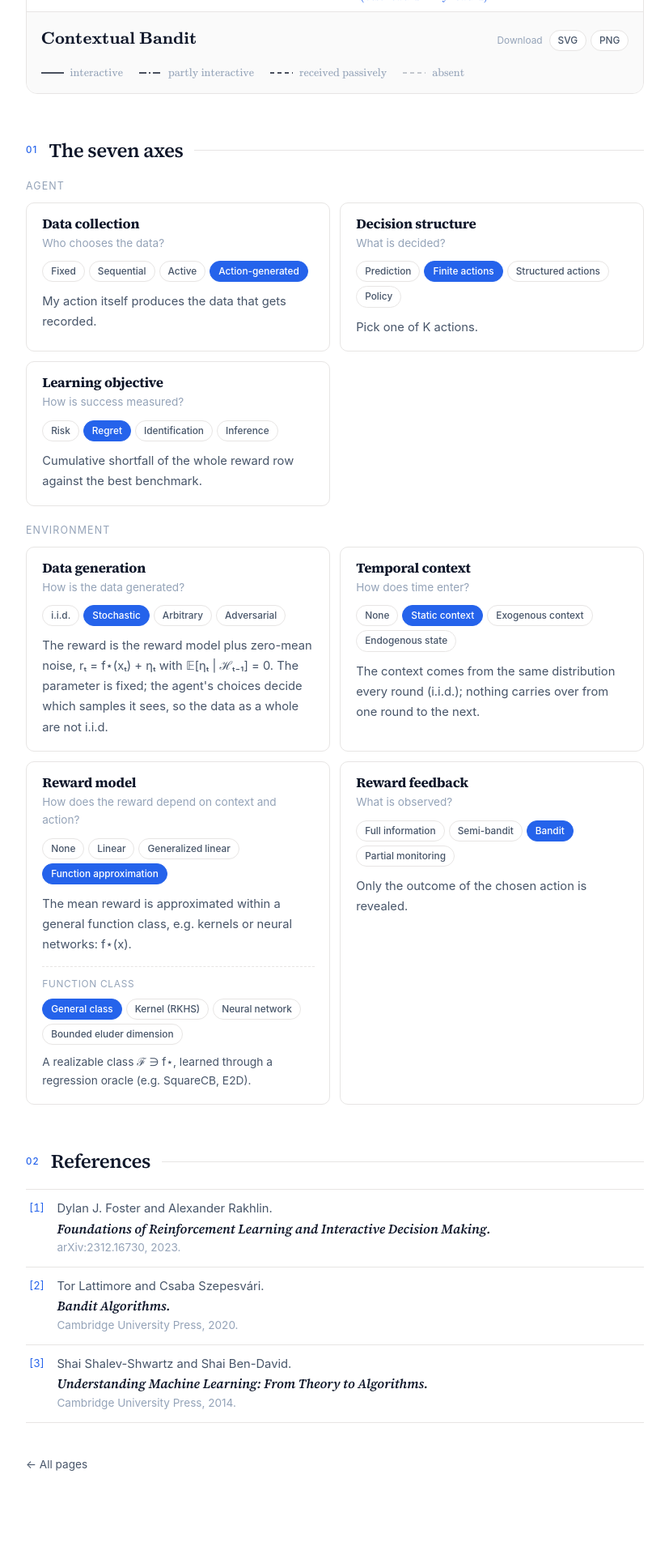
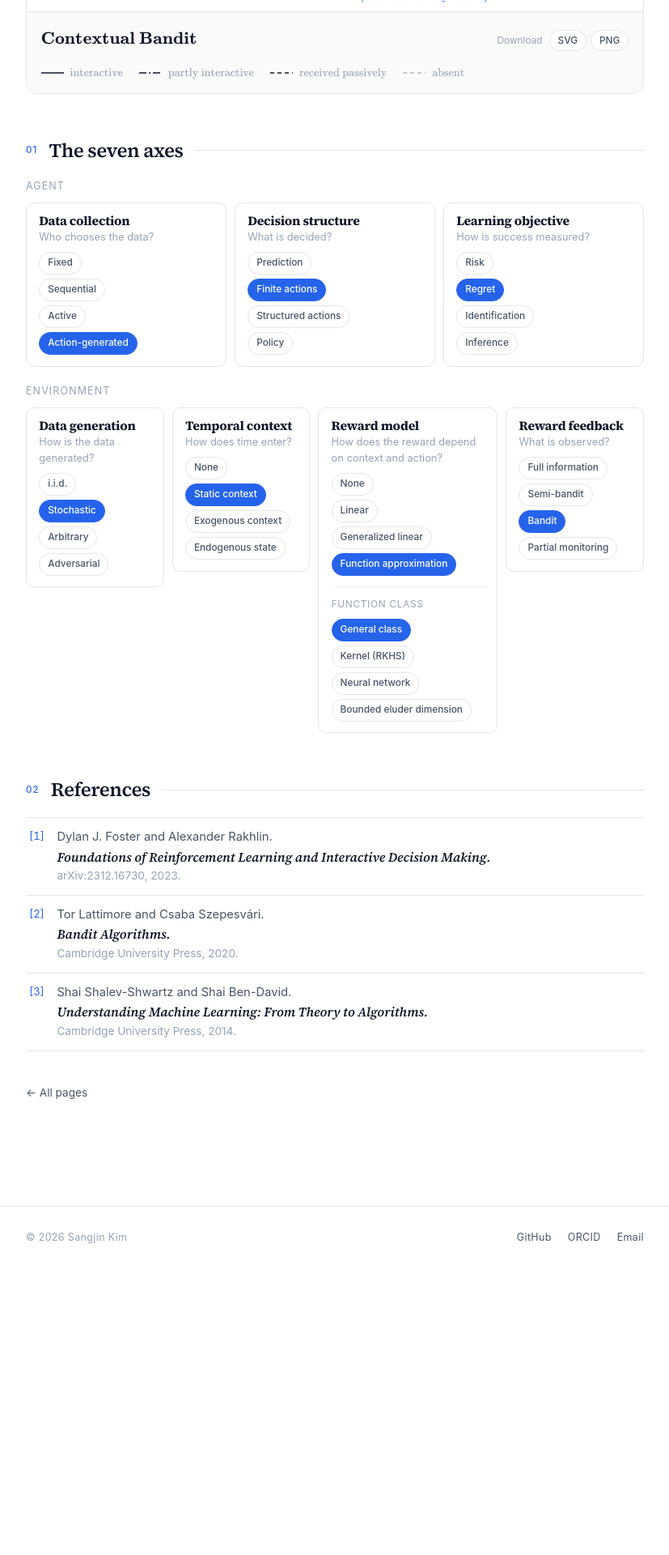
Before and after one commit to hajin322/hajin322.github.io, a Jekyll site: the page built from pages/learning-framework.html, in a window 1280 px wide. Shown: the part 1930-3850 px from the top of the page at 81% size, without its empty margins (226-1053 px from the left). Built offline with Jekyll 4.4.1, drawn with Linux system fonts in a browser that asks for light colours; after the commit the page ends 3497 px from its top, so only the background shows below that.

Commit message:
Learning Framework: compact axis cards in one row per group, vertical options, no descriptions
Co-Authored-By: Claude Opus 5.5 <noreply@anthropic.com>
Claude-Session: https://claude.ai/code/session_01VvtsEcmZv8dHogZEbQmM4V

```diff
--- a/pages/learning-framework.html
+++ b/pages/learning-framework.html
@@ -124,11 +124,12 @@ html[lang="ko"] .lf-dl::before { content: "다운로드"; }
 #fig text.focus, #fig g.focus text { fill: var(--accent-deep); font-weight: 700; }
 
 /* axis cards */
-.lf-axes { display: grid; grid-template-columns: repeat(2, minmax(0, 1fr)); gap: 12px; }
+.lf-axes { display: grid; grid-template-columns: repeat(3, minmax(0, 1fr)); gap: 10px; align-items: start; }
+#axes-env { grid-template-columns: minmax(0, 1fr) minmax(0, 1fr) minmax(0, 1.3fr) minmax(0, 1fr); }
 .lf-card {
   position: relative; overflow: hidden;
   border: 1px solid var(--border); border-radius: var(--radius-md);
-  background: var(--surface); padding: 1rem 1.1rem 1.05rem 1.2rem;
+  background: var(--surface); padding: 0.8rem 0.85rem 0.85rem 0.95rem;
   transition: border-color 0.2s var(--ease), background 0.2s var(--ease);
 }
 .lf-card::before {
@@ -139,11 +140,12 @@ html[lang="ko"] .lf-dl::before { content: "다운로드"; }
 .lf-card:hover { background: var(--surface-2); }
 .lf-card.on { border-color: rgba(37, 99, 235, 0.35); }
 .lf-card.on::before { transform: scaleY(1); }
-.lf-card h3 { font-size: 1.05rem; font-weight: 700; margin: 0 0 0.15rem; }
+.lf-card h3 { font-size: 0.98rem; font-weight: 700; margin: 0 0 0.1rem; }
 .lf-axis-name { all: unset; cursor: pointer; color: var(--text); transition: color 0.2s var(--ease); }
 .lf-axis-name:hover, .lf-card.on .lf-axis-name { color: var(--accent); }
-.lf-q { font-size: 0.85rem; color: var(--text-muted); margin: 0 0 0.7rem; }
-.lf-opts { display: flex; flex-wrap: wrap; gap: 5px; }
+.lf-q { font-size: 0.8rem; color: var(--text-muted); line-height: 1.5; margin: 0 0 0.55rem; }
+.lf-opts { display: flex; flex-direction: column; align-items: flex-start; gap: 5px; }
+#axes .lf-opts .lf-chip { max-width: 100%; text-align: left; line-height: 1.35; }
 .lf-desc { font-size: 0.92rem; color: var(--text-secondary); line-height: 1.7; margin: 0.75rem 0 0; }
 .lf-sub { margin-top: 0.85rem; padding-top: 0.75rem; border-top: 1px dashed var(--border); }
 .lf-sub[hidden] { display: none; }
@@ -177,7 +179,8 @@ html[lang="ko"] .lf-dl::before { content: "다운로드"; }
 .lf-back { display: inline-block; margin-top: 2.5rem; font-size: 0.85rem; color: var(--text-secondary); }
 .lf-back:hover { color: var(--accent); }
 
-@media (max-width: 680px) { .lf-axes { grid-template-columns: 1fr; } .lf-head { padding-top: 1.5rem; } }
+@media (max-width: 760px) { .lf-axes, #axes-env { grid-template-columns: repeat(2, minmax(0, 1fr)); } }
+@media (max-width: 680px) { .lf-head { padding-top: 1.5rem; } }
 @media (prefers-reduced-motion: reduce) {
   #fig .link, #fig .fade, #fig .col, #fig .xsq, #fig #dots, #fig .ell, .lf-card, .lf-card::before { transition: none; }
 }
@@ -639,15 +642,14 @@ AXES.forEach(a => {
     '<p class="lf-q">' + bi(a.q[0], a.q[1]) + '</p>' +
     '<div class="lf-opts" role="group" aria-label="' + a.name + '">' +
     a.vals.map((v, k) => '<button type="button" class="lf-chip sm" data-ax="' + a.id + '" data-k="' + k + '">' + v[0] + '</button>').join('') + '</div>' +
-    '<p class="lf-desc" data-l="en" lang="en"></p><p class="lf-desc" data-l="ko" lang="ko"></p>' +
     (a.id === 'rm' ? '<div class="lf-sub lf-sub-glm"><p class="lf-sub-lead">' + bi('Exponential family', '지수족') + '</p>' +
       '<p class="lf-sub-note">' + 'p(<i>r</i> | <i>x</i>) ∝ exp(<i>r</i>·<i>z</i> − <i>b</i>(<i>z</i>)),&nbsp; <i>z</i> = ⟨<i>x</i>, <i>θ</i><sub>⋆</sub>⟩,&nbsp; <i>σ</i> = <i>b</i><sup>′</sup>' + '</p>' +
       '<div class="lf-opts" role="group" aria-label="Exponential family">' +
       GLM_SUB.map((v, k) => '<button type="button" class="lf-chip sm" data-glm="' + k + '">' + v[0] + '</button>').join('') +
-      '</div><p class="lf-desc lf-sub-desc" data-l="en" lang="en"></p><p class="lf-desc lf-sub-desc" data-l="ko" lang="ko"></p></div>' : '') +
+      '</div></div>' : '') +
     (a.id === 'rm' ? '<div class="lf-sub lf-sub-fa"><p class="lf-sub-lead">' + bi('Function class', '함수 클래스') + '</p><div class="lf-opts" role="group" aria-label="Function class">' +
       FA_SUB.map((v, k) => '<button type="button" class="lf-chip sm" data-sub="' + k + '">' + v[0] + '</button>').join('') +
-      '</div><p class="lf-desc lf-sub-desc" data-l="en" lang="en"></p><p class="lf-desc lf-sub-desc" data-l="ko" lang="ko"></p></div>' : '');
+      '</div></div>' : '');
   document.getElementById(['acq', 'dec', 'obj'].includes(a.id) ? 'axes-agent' : 'axes-env').appendChild(c);
 });
 function renderCards() {
@@ -659,17 +661,10 @@ function renderCards() {
       const sub = c.querySelector('.lf-sub-fa');
       sub.hidden = state.rm !== 3;
       sub.querySelectorAll('button').forEach(b => b.setAttribute('aria-pressed', String(+b.dataset.sub === faSub)));
-      const sd = sub.querySelectorAll('.lf-sub-desc');
-      sd[0].textContent = FA_SUB[faSub][1]; sd[1].textContent = FA_SUB[faSub][2];
       const gs = c.querySelector('.lf-sub-glm');
       gs.hidden = state.rm !== 2;
       gs.querySelectorAll('button').forEach(b => b.setAttribute('aria-pressed', String(+b.dataset.glm === glmSub)));
-      const gd = gs.querySelectorAll('.lf-sub-desc');
-      gd[0].textContent = GLM_SUB[glmSub][1]; gd[1].textContent = GLM_SUB[glmSub][2];
     }
-    const d = c.querySelectorAll('.lf-desc');
-    d[0].textContent = a.vals[state[a.id]][1];
-    d[1].textContent = a.vals[state[a.id]][2];
   });
 }
 function render() { renderFig(); renderSummary(); renderCards(); }
```
